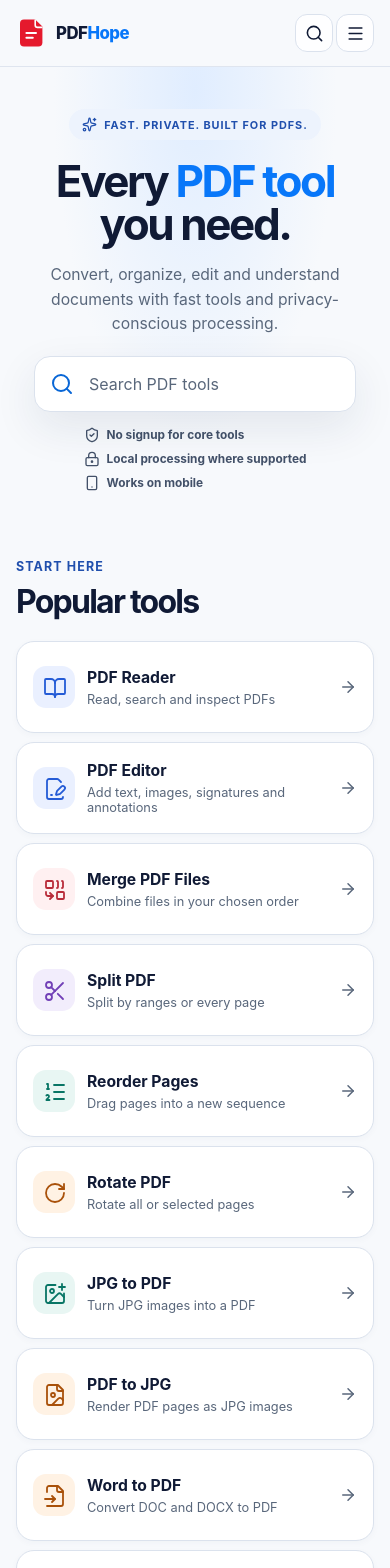
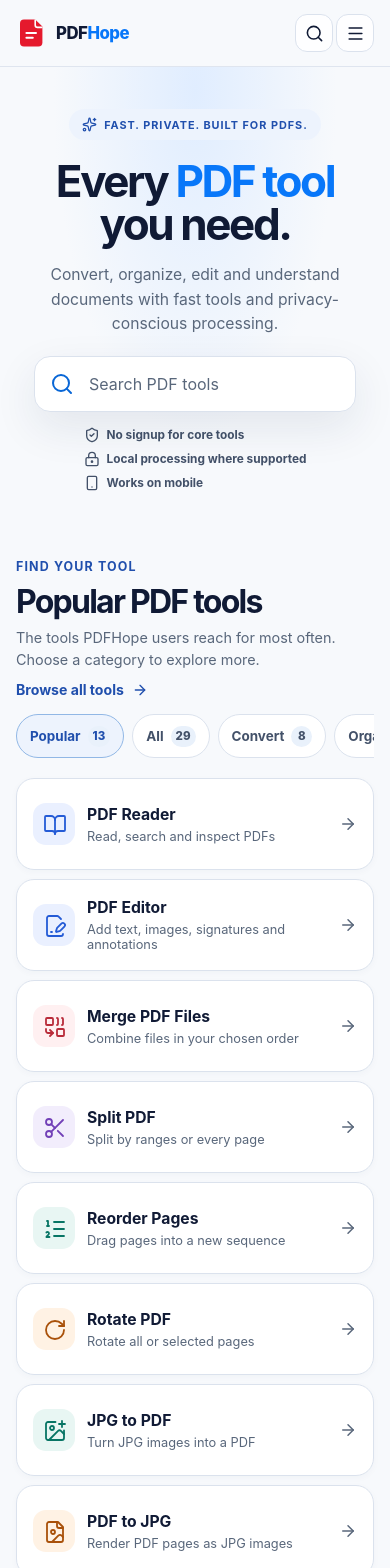
Before and after one commit to livenewsuson-cyber/pdfhope, a React (Vite) app: page / in a window 390 px wide. Shown: the top 1568 px of the page. Built offline with nearby package versions, Linux system fonts and the light colour scheme.

Commit message:
feat: add homepage category tool discovery

```diff
--- /dev/null
+++ b/src/components/HomeToolDiscovery.tsx
@@ -0,0 +1,28 @@
+import { ArrowRight } from 'lucide-react'
+import { useState } from 'react'
+import { Link } from 'react-router-dom'
+import { homeToolFilters, type HomeToolFilter } from '../data/homeToolFilters'
+import { ToolCard } from './ToolCard'
+
+const INITIAL_ALL_LIMIT = 16
+
+export function HomeToolDiscovery() {
+  const [activeFilter, setActiveFilter] = useState<HomeToolFilter>('popular')
+  const [expandedAll, setExpandedAll] = useState(false)
+  const selected = homeToolFilters.find((filter) => filter.id === activeFilter) ?? homeToolFilters[0]
+  const visibleTools = activeFilter === 'all' && !expandedAll ? selected.tools.slice(0, INITIAL_ALL_LIMIT) : selected.tools
+
+  return <section className="tools-section" aria-labelledby="home-tools-heading">
+    <div className="section-heading home-discovery-heading">
+      <div><span className="kicker">Find your tool</span><h2 id="home-tools-heading">{selected.heading}</h2><p className="home-discovery-description" aria-live="polite">{selected.description}</p></div>
+      <Link to="/tools">Browse all tools <ArrowRight size={16} aria-hidden="true" /></Link>
+    </div>
+    <div className="home-tool-filters" role="group" aria-label="Filter PDF tools">
+      {homeToolFilters.map((filter) => <button key={filter.id} type="button" data-filter={filter.id} aria-pressed={activeFilter === filter.id} aria-controls="home-tool-grid" onClick={() => { setActiveFilter(filter.id); setExpandedAll(false) }}>
+        {filter.label}<span className="home-filter-count" aria-hidden="true">{filter.tools.length}</span>
+      </button>)}
+    </div>
+    <div id="home-tool-grid" className="tool-grid">{visibleTools.map((tool) => <ToolCard key={tool.slug} tool={tool} />)}</div>
+    {activeFilter === 'all' && selected.tools.length > INITIAL_ALL_LIMIT && <button className="home-show-more" type="button" aria-controls="home-tool-grid" aria-expanded={expandedAll} onClick={() => setExpandedAll((current) => !current)}>{expandedAll ? 'Show fewer' : `Show all ${selected.tools.length} tools`}</button>}
+  </section>
+}
--- /dev/null
+++ b/src/data/homeToolFilters.ts
@@ -0,0 +1,26 @@
+import { navigationGroups, type NavigationGroup } from './navigation'
+import { tools } from './tools'
+import type { ToolDefinition } from '../types/tools'
+
+export type HomeToolFilter = 'popular' | 'all' | NavigationGroup['id']
+type FilterOption = { id: HomeToolFilter; label: string; heading: string; description: string; tools: ToolDefinition[] }
+
+const groupHeadings: Record<NavigationGroup['id'], string> = {
+  convert: 'Convert PDF & document files',
+  organize: 'Organize PDF pages',
+  edit: 'Edit and enhance PDFs',
+  intelligence: 'Understand your PDF',
+  advanced: 'Advanced PDF workflows',
+}
+
+export const homeToolFilters: FilterOption[] = [
+  { id: 'popular', label: 'Popular', heading: 'Popular PDF tools', description: 'The tools PDFHope users reach for most often. Choose a category to explore more.', tools: tools.filter((tool) => tool.popular) },
+  { id: 'all', label: 'All', heading: 'All PDF tools', description: 'Browse every available PDFHope tool, or narrow the list by task.', tools },
+  ...navigationGroups.filter((group) => group.tools.length > 0).map((group) => ({
+    id: group.id,
+    label: group.label,
+    heading: groupHeadings[group.id],
+    description: group.description,
+    tools: group.tools,
+  })),
+]
--- a/src/pages/HomePage.tsx
+++ b/src/pages/HomePage.tsx
@@ -3,7 +3,7 @@ import { useMemo, useState } from 'react'
 import { Link, useNavigate } from 'react-router-dom'
 import { getTool, tools } from '../data/tools'
 import { intelligenceTools } from '../data/navigation'
-import { ToolCard } from '../components/ToolCard'
+import { HomeToolDiscovery } from '../components/HomeToolDiscovery'
 import { ToolIcon } from '../components/ToolIcon'
 import { useSeo } from '../hooks/useSeo'
 
@@ -29,7 +29,7 @@ export function HomePage() {
       <div className="trust-row"><span><ShieldCheck size={16} /> No signup for core tools</span><span><LockKeyhole size={16} /> Local processing where supported</span><span><Smartphone size={16} /> Works on mobile</span></div>
     </section>
 
-    <section className="tools-section"><div className="section-heading"><div><span className="kicker">Start here</span><h2>Popular tools</h2></div><Link to="/tools">Browse all tools <ArrowRight size={16} /></Link></div><div className="tool-grid">{tools.filter((tool) => tool.popular).slice(0, 10).map((tool) => <ToolCard key={tool.slug} tool={tool} />)}</div></section>
+    <HomeToolDiscovery />
 
     {recent.length > 0 && <section className="recent-section"><div className="section-heading"><div><span className="kicker">Stored only in this browser</span><h2>Recently used</h2></div></div><div className="recent-row">{recent.map((tool) => <Link key={tool!.slug} to={`/${tool!.slug}`}><Clock3 size={18} /><span><strong>{tool!.name}</strong><small>{tool!.category}</small></span></Link>)}</div></section>}
 
--- a/src/styles/brand.css
+++ b/src/styles/brand.css
@@ -228,3 +228,29 @@ footer{max-width:1240px;gap:44px;padding:58px 28px;margin-top:72px}
   .tool-page-empty .reader-head p,.tool-page-empty .editor-head p{font-size:.95rem}
   .tool-page-empty .reader-empty,.tool-page-empty .editor-empty{min-height:270px}
 }
+
+/* Homepage category discovery reuses the existing tool cards and brand tokens. */
+.home-discovery-heading{align-items:flex-end;gap:16px}
+.home-discovery-heading>div{min-width:0}
+.home-discovery-heading h2{margin:7px 0 6px}
+.home-discovery-description{max-width:700px;margin:0;color:var(--muted);font-size:.96rem;line-height:1.5}
+.home-discovery-heading>a{flex:none}
+.home-tool-filters{display:flex;flex-wrap:wrap;gap:8px;max-width:100%;margin:0 0 18px}
+.home-tool-filters button{display:inline-flex;align-items:center;justify-content:center;gap:7px;min-height:44px;padding:0 14px;border:1px solid var(--line);border-radius:999px;background:var(--surface);color:var(--text-secondary);font-size:.84rem;font-weight:750;white-space:nowrap;cursor:pointer;transition:border-color 160ms ease,background-color 160ms ease,color 160ms ease}
+.home-tool-filters button:hover{border-color:color-mix(in srgb,var(--accent) 42%,var(--line));color:var(--accent-dark)}
+.home-tool-filters button[aria-pressed="true"]{border-color:color-mix(in srgb,var(--accent) 35%,var(--line));background:var(--soft);color:var(--accent-dark)}
+.home-tool-filters button:focus-visible,.home-show-more:focus-visible{outline:2px solid var(--focus);outline-offset:2px}
+.home-filter-count{display:grid;place-items:center;min-width:21px;height:21px;padding:0 5px;border-radius:999px;background:color-mix(in srgb,var(--accent) 9%,var(--surface));color:inherit;font-size:.72rem;font-weight:800}
+.tools-section .tool-grid{grid-template-columns:repeat(3,minmax(0,1fr))}
+.home-show-more{display:flex;align-items:center;justify-content:center;min-height:44px;margin:20px auto 0;padding:0 20px;border:1px solid var(--line);border-radius:12px;background:var(--surface);color:var(--accent-dark);font-weight:800;cursor:pointer}
+.home-show-more:hover{border-color:var(--accent);background:var(--soft)}
+@media(max-width:1100px){.tools-section .tool-grid{grid-template-columns:repeat(2,minmax(0,1fr))}}
+@media(max-width:760px){
+  .tools-section .section-heading>a{display:inline-flex}
+  .home-discovery-heading{align-items:flex-start;gap:8px;margin-bottom:16px}
+  .home-discovery-heading>a{margin-top:3px;font-size:.88rem}
+  .home-discovery-description{font-size:.9rem}
+  .home-tool-filters{flex-wrap:nowrap;overflow-x:auto;overscroll-behavior-x:contain;scrollbar-width:thin;-webkit-overflow-scrolling:touch;padding:0 0 6px;margin-bottom:14px}
+  .home-tool-filters button{flex:none;padding:0 13px}
+  .tools-section .tool-grid{grid-template-columns:minmax(0,1fr)}
+}
```
Also changed, not shown: 1 other file (tests, documents, lock files or other folders).
